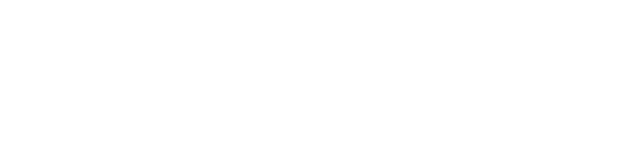
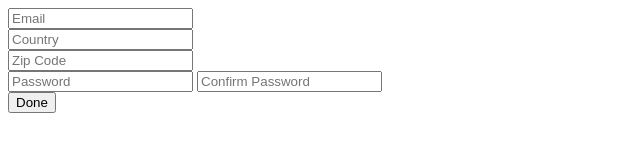
Before and after one commit to LucasDaSilva96/Sign-Up-form-template, a plain HTML site: page index.html in a window 1280 px wide. Shown: the whole page, without its empty margins (0-640 px from the left). Drawn offline with Linux system fonts and the light colour scheme.

Commit message:
Create the form skeleton

```diff
--- a/index.html
+++ b/index.html
@@ -8,6 +8,32 @@
     <title>Sign-Up form template</title>
   </head>
   <body>
-    <form action="get"></form>
+    <div class="form-container">
+      <form action="get">
+        <!-- Email -->
+        <div class="email-box">
+          <input type="email" required placeholder="Email" />
+        </div>
+        <!-- Country -->
+        <div class="country-box">
+          <input type="text" required minlength="5" placeholder="Country" />
+        </div>
+        <!-- Zip Code -->
+        <div class="zipCode-box">
+          <input type="number" required placeholder="Zip Code" />
+        </div>
+        <!-- Password and Password Confirmation -->
+        <div class="password-box">
+          <input type="password" required placeholder="Password" />
+          <input type="password" required placeholder="Confirm Password" />
+        </div>
+        <!-- Submit button -->
+        <div class="submit-box">
+          <button id="submit-btn">Done</button>
+        </div>
+      </form>
+    </div>
+    <!-- overlay-div -->
+    <div class="overlay"></div>
   </body>
 </html>
```
